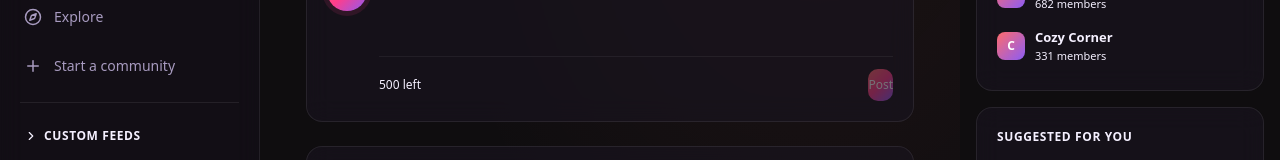
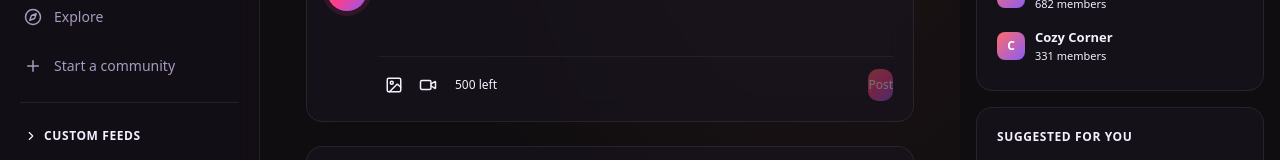
Before and after one commit to H-Viet/touchee-frontend, a Next.js app: page / in a window 1280 px wide. Shown: the part 213-373 px from the top of the page. Built offline with nearby package versions, Linux system fonts and the light colour scheme.

Commit message:
refactor: update CreatePost to handle media props

```diff
--- a/src/components/posts/CreatePost.tsx
+++ b/src/components/posts/CreatePost.tsx
@@ -1,23 +1,56 @@
 "use client";
 
-import { useState } from "react";
+import { useState, useRef } from "react";
+import { Image as ImageIcon, Video, X } from "lucide-react";
 import { Card } from "@/components/ui/Card";
 import { Avatar } from "@/components/ui/Avatar";
 import { Button } from "@/components/ui/Button";
 import { mockCurrentUser } from "@/lib/mock/data";
 
 interface CreatePostProps {
-  onSubmit: (content: string) => void;
+  onSubmit: (
+    content: string,
+    mediaUrl: string | null,
+    mediaType: "image" | "video" | null,
+  ) => void;
 }
 
 export const CreatePost = ({ onSubmit }: CreatePostProps) => {
   const [content, setContent] = useState("");
+  const [mediaPreview, setMediaPreview] = useState<string | null>(null);
+  const [mediaType, setMediaType] = useState<"image" | "video" | null>(null);
+  const fileInputRef = useRef<HTMLInputElement>(null);
+
   const remaining = 500 - content.length;
+
+  const handleFilePick = (type: "image" | "video") => {
+    if (!fileInputRef.current) return;
+    fileInputRef.current.accept = type === "image" ? "image/*" : "video/*";
+    fileInputRef.current.dataset.type = type;
+    fileInputRef.current.click();
+  };
+
+  const handleFileChange = (e: React.ChangeEvent<HTMLInputElement>) => {
+    const file = e.target.files?.[0];
+    if (!file) return;
+    // 🚧 Mock only — this creates a temporary local preview URL.
+    // Real upload (backend storage) gets wired in later.
+    const url = URL.createObjectURL(file);
+    setMediaPreview(url);
+    setMediaType(e.target.dataset.type as "image" | "video");
+  };
+
+  const removeMedia = () => {
+    setMediaPreview(null);
+    setMediaType(null);
+    if (fileInputRef.current) fileInputRef.current.value = "";
+  };
 
   const handleSubmit = () => {
     if (!content.trim()) return;
-    onSubmit(content.trim());
+    onSubmit(content.trim(), mediaPreview, mediaType);
     setContent("");
+    removeMedia();
   };
 
   return (
@@ -43,6 +76,67 @@ export const CreatePost = ({ onSubmit }: CreatePostProps) => {
               boxSizing: "border-box",
             }}
           />
+
+          {mediaPreview && (
+            <div
+              style={{
+                position: "relative",
+                marginTop: "8px",
+                borderRadius: "12px",
+                overflow: "hidden",
+              }}
+            >
+              <button
+                onClick={removeMedia}
+                style={{
+                  position: "absolute",
+                  top: "8px",
+                  right: "8px",
+                  background: "rgba(0,0,0,0.6)",
+                  border: "none",
+                  borderRadius: "9999px",
+                  padding: "6px",
+                  cursor: "pointer",
+                  display: "flex",
+                  color: "white",
+                  zIndex: 1,
+                }}
+              >
+                <X size={14} />
+              </button>
+              {mediaType === "image" ? (
+                // eslint-disable-next-line @next/next/no-img-element
+                <img
+                  src={mediaPreview}
+                  alt="Upload preview"
+                  style={{
+                    width: "100%",
+                    maxHeight: "320px",
+                    objectFit: "cover",
+                    display: "block",
+                  }}
+                />
+              ) : (
+                <video
+                  src={mediaPreview}
+                  controls
+                  style={{
+                    width: "100%",
+                    maxHeight: "320px",
+                    display: "block",
+                  }}
+                />
+              )}
+            </div>
+          )}
+
+          <input
+            ref={fileInputRef}
+            type="file"
+            style={{ display: "none" }}
+            onChange={handleFileChange}
+          />
+
           <div
             style={{
               display: "flex",
@@ -53,17 +147,48 @@ export const CreatePost = ({ onSubmit }: CreatePostProps) => {
               borderTop: "1px solid rgba(255,255,255,0.06)",
             }}
           >
+            <div style={{ display: "flex", gap: "4px" }}>
+              <button
+                onClick={() => handleFilePick("image")}
+                title="Add image"
+                style={{
+                  background: "none",
+                  border: "none",
+                  cursor: "pointer",
+                  color: "var(--color-text-muted)",
+                  padding: "6px",
+                  borderRadius: "8px",
+                  display: "flex",
+                }}
+              >
+                <ImageIcon size={18} />
+              </button>
+              <button
+                onClick={() => handleFilePick("video")}
+                title="Add video"
+                style={{
+                  background: "none",
+                  border: "none",
+                  cursor: "pointer",
+                  color: "var(--color-text-muted)",
+                  padding: "6px",
+                  borderRadius: "8px",
+                  display: "flex",
+                }}
+              >
+                <Video size={18} />
+              </button>
               <span
                 style={{
                   fontSize: "12px",
-                color:
-                  remaining < 0
-                    ? "var(--color-error)"
-                    : "var(--color-text-muted)",
+                  color: "var(--color-text-muted)",
+                  alignSelf: "center",
+                  marginLeft: "8px",
                 }}
               >
                 {remaining} left
               </span>
+            </div>
             <Button
               onClick={handleSubmit}
               disabled={!content.trim() || remaining < 0}
```
Lines whose indentation alone changed are shown as unchanged.
